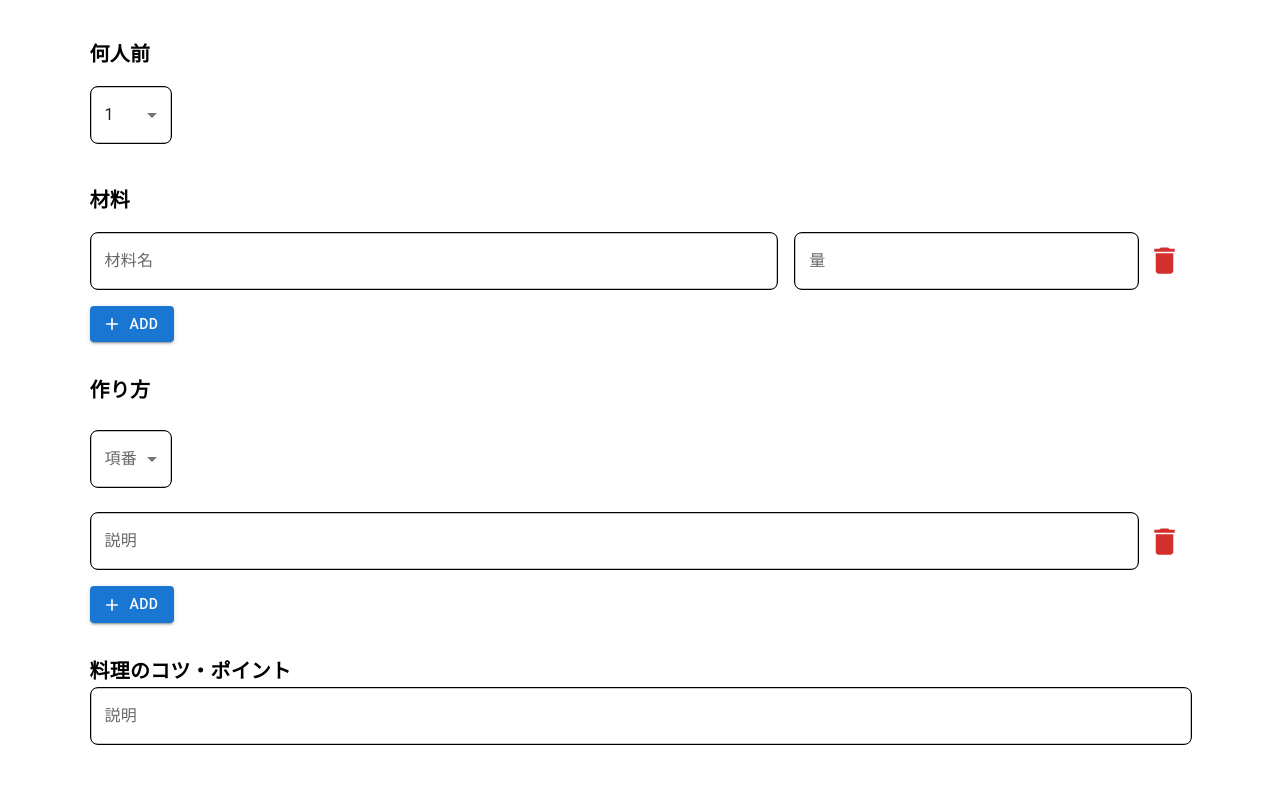
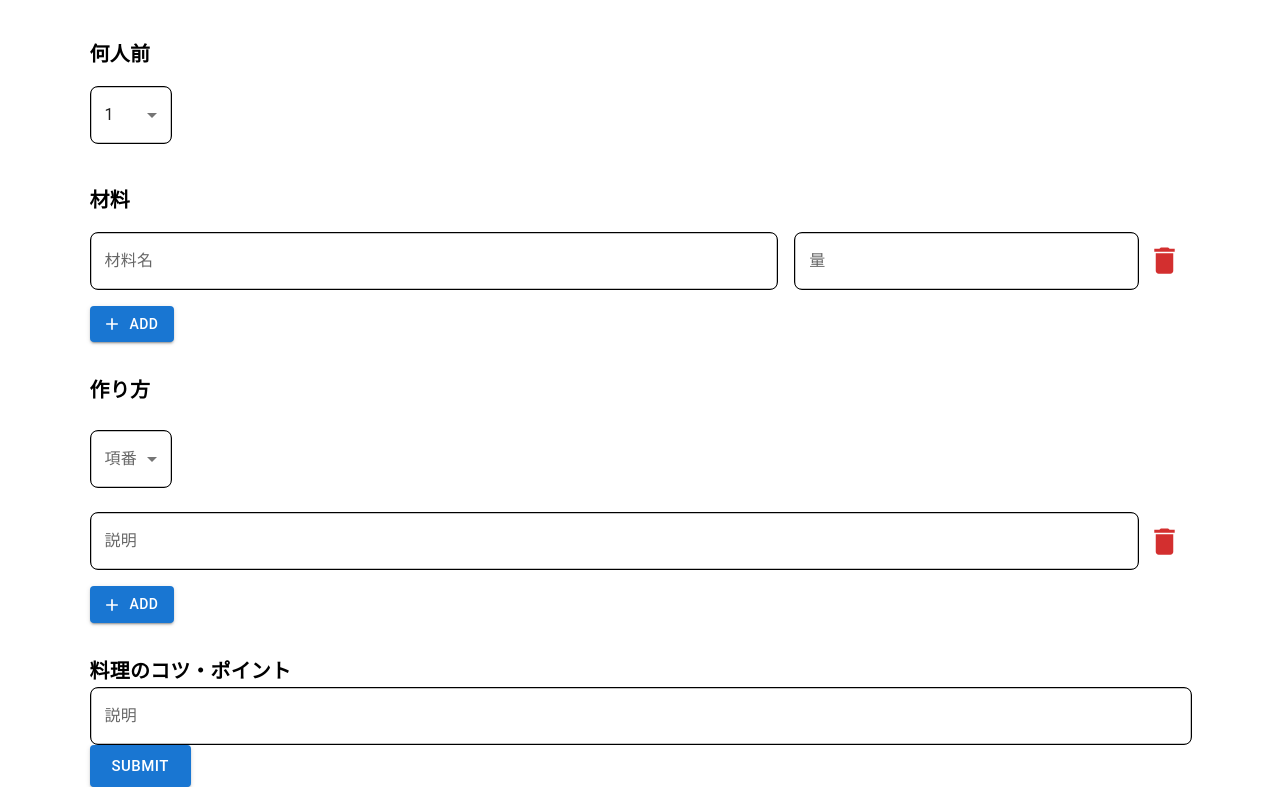
Before and after one commit to nkserveren26/myrecipe-frontend, a React (Create React App) app: page /recipes/new in a window 1280 px wide. Shown: the part 286-1073 px from the top of the page. Before the commit the page ends 1031 px from the top, so only its background shows below. Built offline with nearby package versions, Linux system fonts and the light colour scheme.

Commit message:
AddRecipeページ修正。Submitボタン配置

```diff
--- a/src/components/page/AddRecipe.tsx
+++ b/src/components/page/AddRecipe.tsx
@@ -176,6 +176,9 @@ export const AddRecipe: React.FC = () => {
                     fullWidth
                     sx={{ border: '1px solid', borderRadius: '8px' }}  // 余白と幅の指定
                 />
+                <Button type="submit" color="primary" variant="contained" size="large">
+                    SUBMIT
+                </Button>
             </Box>
         </>
     );
```
